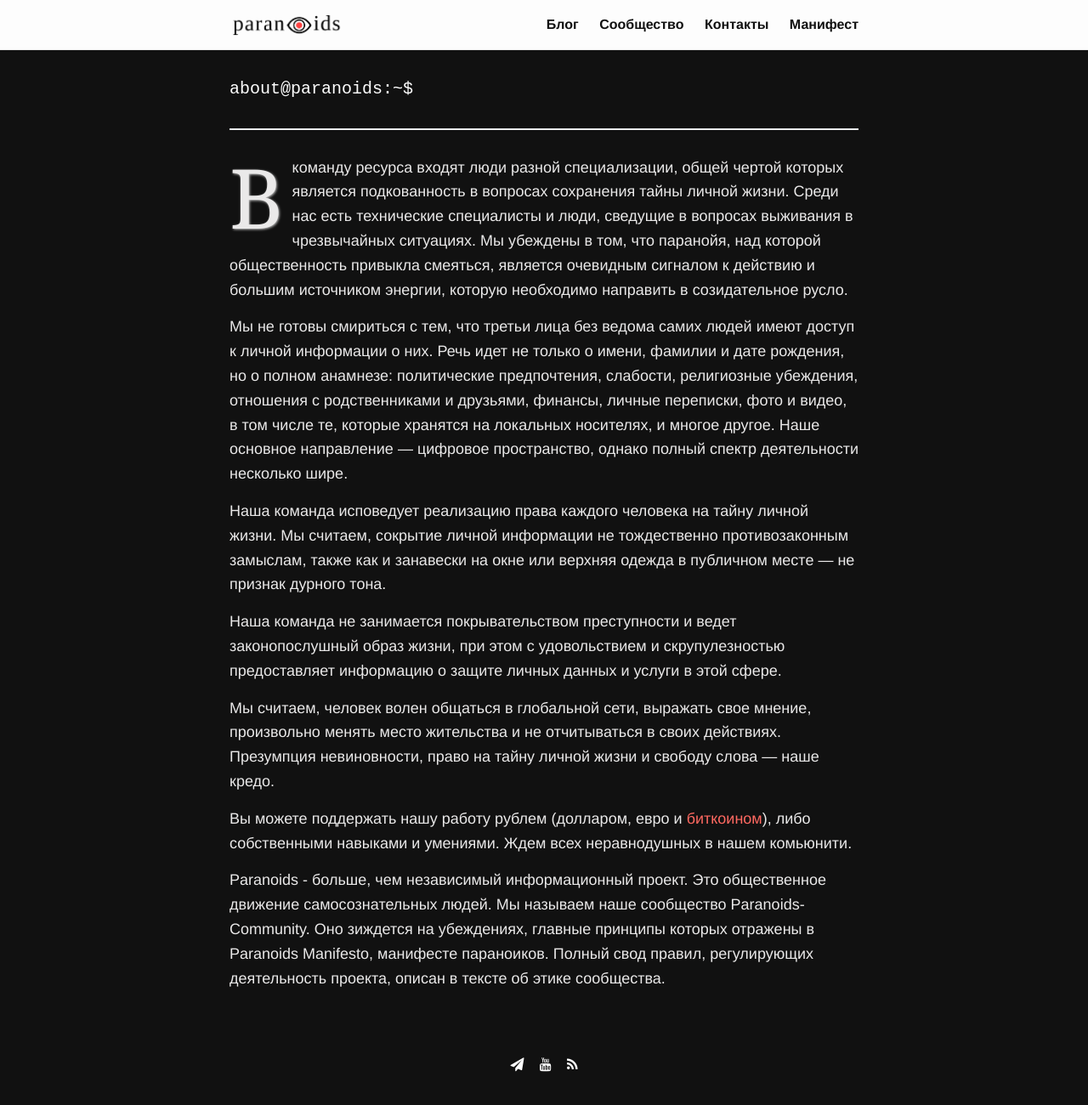
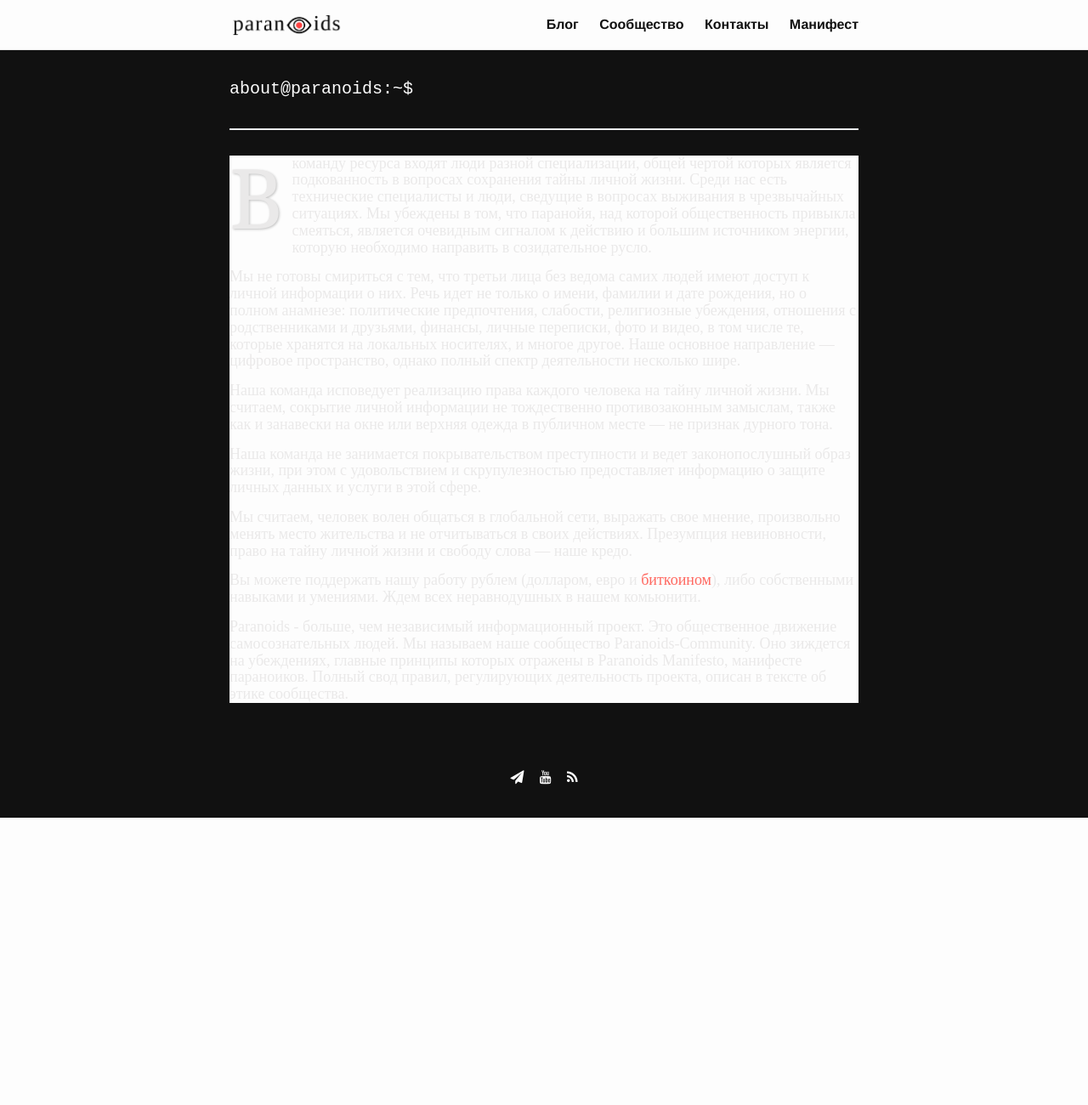
Before and after one commit to 2b7E1n6D0e5R7/2b7E1n6D0e5R7.github.io, a Jekyll site: the page built from _pages/community.md, in a window 1280 px wide. Shown: the whole page at 85% size. Built offline with Jekyll 4.4.1, drawn with Linux system fonts in a browser that asks for light colours; after the commit the page ends 962 px from its top, so only the background shows below that.

Commit message:
Update about.html

```diff
--- a/_layouts/about.html
+++ b/_layouts/about.html
@@ -16,7 +16,7 @@
         <hr>
 
 
-        <div class="about">
+        <div class="about type">
 
           {{ content }}
 
```
